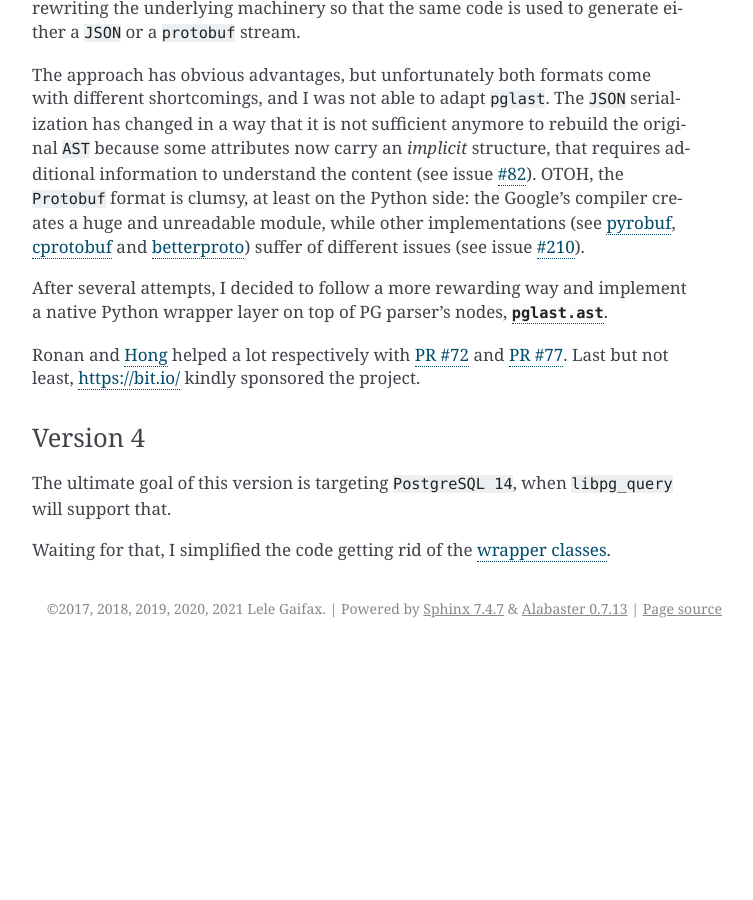
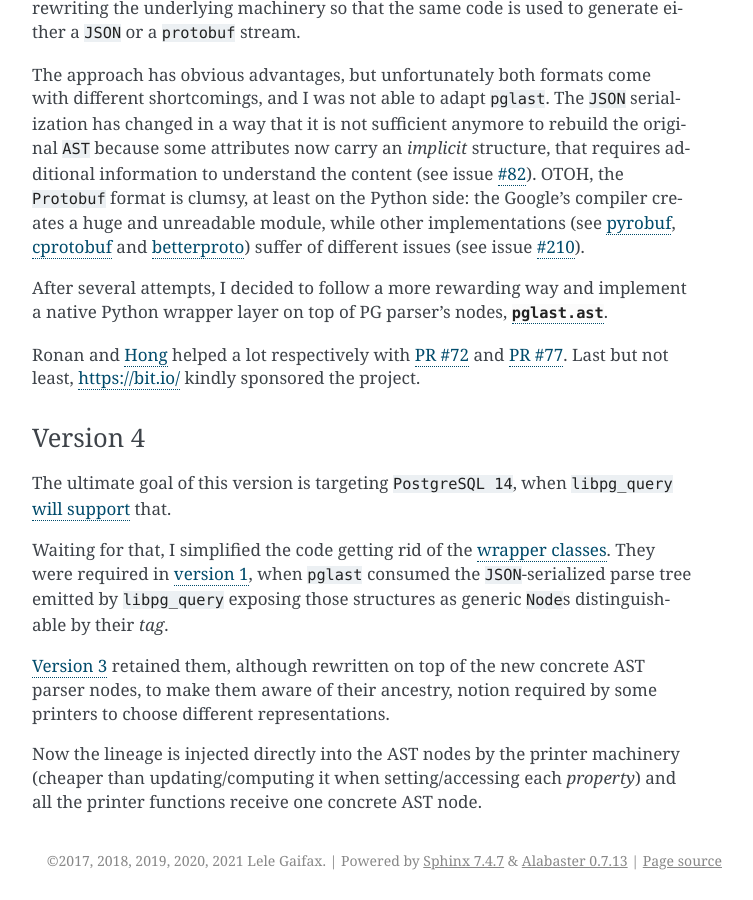
Before and after one commit to lelit/pglast, a Sphinx documentation site: the page built from docs/development.rst, in a window 1280 px wide and 900 px high, scrolled down 1552 px. Shown: the whole window, without its empty margins (388-1141 px from the left). Built offline with Sphinx 7.4.7, drawn with Linux system fonts in a browser that asks for light colours; pages that are not in the unit, such as notebooks, are missing from menus; before the commit the page ends 2200 px from its top, so only the background shows below that.

Commit message:
Expand a bit the v4 section in the development history

```diff
--- a/docs/development.rst
+++ b/docs/development.rst
@@ -128,10 +128,23 @@
 Version 4
 #########
 
-The ultimate goal of this version is targeting ``PostgreSQL 14``, when ``libpg_query`` will
-support that.
+The ultimate goal of this version is targeting ``PostgreSQL 14``, when ``libpg_query`` `will
+support`__ that.
 
-Waiting for that, I simplified the code getting rid of the `wrapper classes`__.
+__ https://github.com/pganalyze/libpg_query/issues/127
+
+Waiting for that, I simplified the code getting rid of the `wrapper classes`__. They were
+required in `version 1`_, when ``pglast`` consumed the ``JSON``-serialized parse tree emitted
+by ``libpg_query`` exposing those structures as generic ``Node``\ s distinguishable by their
+*tag*.
+
+`Version 3`_ retained them, although rewritten on top of the new concrete AST parser nodes, to
+make them aware of their ancestry, notion required by some printers to choose different
+representations.
+
+Now the lineage is injected directly into the AST nodes by the printer machinery (cheaper than
+updating/computing it when setting/accessing each *property*) and all the printer functions
+receive one concrete AST node.
 
 __ https://github.com/lelit/pglast/issues/80
 
```
